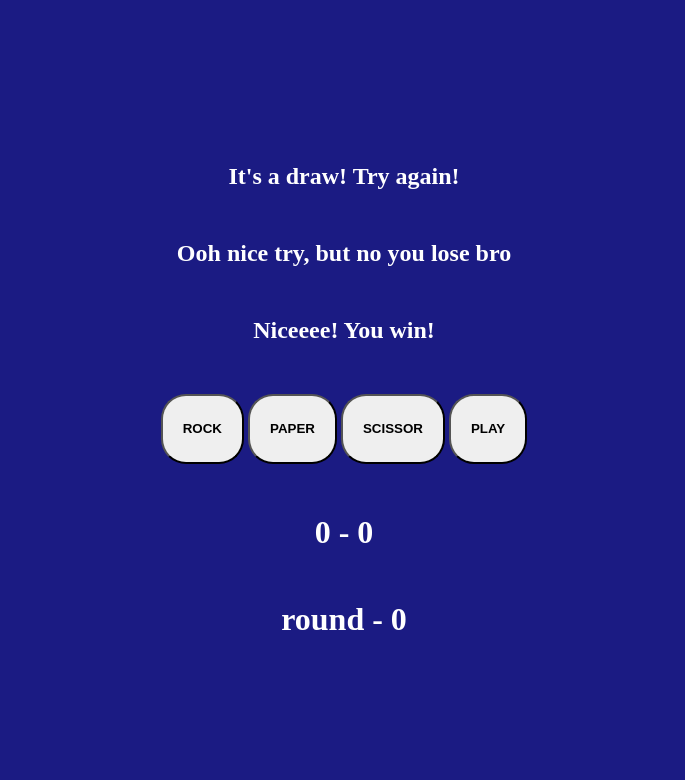
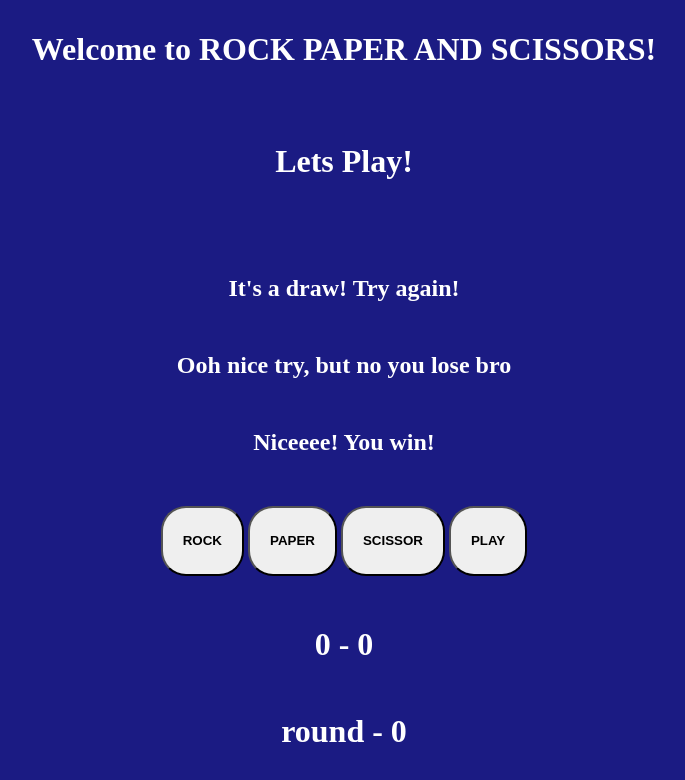
Before and after one commit to JosueSalazaku/rock-paper-scissors-0, a plain HTML site: page index.html in a window 1280 px wide. Shown: the whole page, without its empty margins (296-981 px from the left). Drawn offline with Linux system fonts and the light colour scheme.

Commit message:
Add title heading

```diff
--- a/index.html
+++ b/index.html
@@ -8,6 +8,8 @@
   </head>
   <body>
     <main class="container">
+      <h1 class="h1title">Welcome to ROCK PAPER AND SCISSORS!</h1>
+      <h1 class="h1title">Lets Play!</h1>
       <div class="gamebox">
         <h2 class="draw">It's a draw! Try again!</h2>
         <h2 class="loss">Ooh nice try, but no you lose bro</h2>
--- a/style.css
+++ b/style.css
@@ -14,6 +14,10 @@ body {
   flex-direction: column;
   justify-content: center;
   align-items: center;
+}
+
+.h1title {
+  padding-bottom: 75px;
 }
 
 .gamebox {
```
